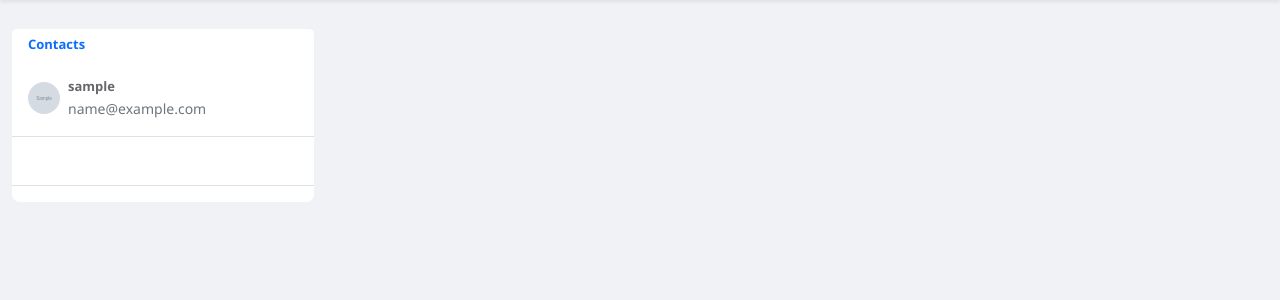
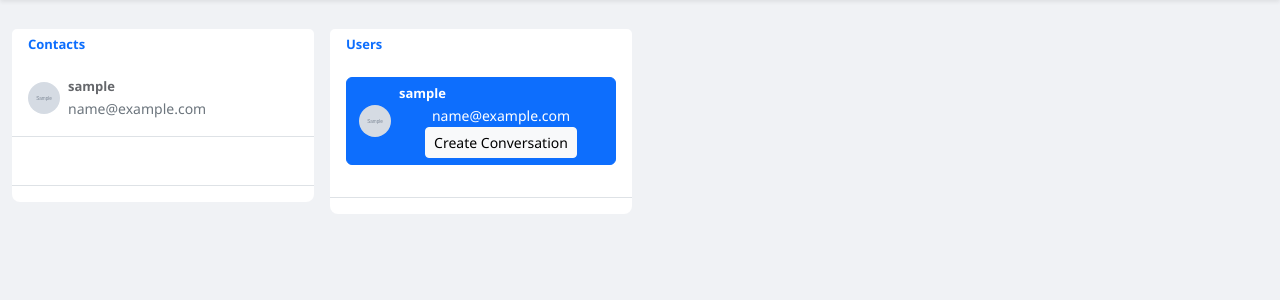
Before and after one commit to Alphonse243/chat_system, a PHP site: page /chat-system/chat-app/src/index.php in a window 1280 px wide. Shown: the part 57-357 px from the top of the page. Run offline with PHP 8.4, Linux system fonts and the light colour scheme; the visitor is signed in with stand-in values (Sample User, id 1); tables that the repository leaves empty hold one stand-in row (values such as "Sample post"); grey boxes marked "Sample" are stand-in pictures.

Commit message:
Implement private conversation creation and messaging functionality; add Message model and update User model for conversation management

```diff
--- a/chat-app/src/index.php
+++ b/chat-app/src/index.php
@@ -7,13 +7,15 @@ if (!isset($_SESSION['user_id'])) {
 
 require_once __DIR__ .'/../backend/config/database.php';
 require_once __DIR__ . '/models/User.php';
-
+require_once __DIR__ . '/models/Message.php';
 use ChatApp\Models\User;
 use ChatApp\Controllers\NavigationController;
+use ChatApp\Models\Message;
 
 // Récupérer les informations de l'utilisateur
 $db = Database::getInstance()->getConnection();
-$userModel = new User($db); // Pass the database connection to the User model
+$userModel = new User($db);
+$messageModel = new Message($db); // Instantiate the Message model
 $currentUser = $userModel->getById($_SESSION['user_id']);
 $getConversations = $userModel->getConversations($_SESSION['user_id']);
 
@@ -21,6 +23,21 @@ if (!$currentUser) {
     session_destroy();
     header('Location: login.php');
     exit;
+}
+
+if ($_SERVER["REQUEST_METHOD"] == "POST") {
+    $recipientId = $_POST['recipient_id'];
+
+    // Create a private conversation
+    $conversationId = $userModel->createPrivateConversation($_SESSION['user_id'], $recipientId);
+
+    // Send a default message
+    $messageContent = "Hello, this is the first message!";
+    $messageModel->create($_SESSION['user_id'], $conversationId, $messageContent);
+
+    // Redirect to the conversation page
+    header("Location: conversation.php?conversationId=" . $conversationId);
+    exit();
 }
 ?>
 <!DOCTYPE html>
@@ -80,7 +97,35 @@ if (!$currentUser) {
                                     <?php
                                 }
                             ?>
-
+                        </ul>
+                    </div>
+                </div>
+            </div>
+            <div class="col-md-3">
+                <div class="card rounded-3 border-0">
+                    <div class="card-header bg-white border-0">
+                        <h5 class="mb-0 text-primary fw-bold" data-i18n="contacts">Users</h5>
+                    </div>
+                    <div class="card-body p-0">
+                        <ul id="online-users" class="list-group list-group-flush current-user mb-3 p-3 border-bottom">
+                            <!-- La liste des utilisateur  sera générée dynamiquement -->
+                            <?php
+                                $users = $userModel->getAllUsers();
+                                foreach($users as $user){
+                                    ?>
+                                        <div class=" btn btn-primary d-flex align-items-center mb-3">
+                                            <img src="<?= htmlspecialchars($user['avatar_url'] ?? 'https://ui-avatars.com/api/?name=' . urlencode($user['username'])) ?>"
+                                                class="avatar me-2"
+                                                alt="<?= htmlspecialchars($user['username']) ?>">
+                                            <div>
+                                                <div class="fw-bold text-white d-flex "><?= $user['username'] ?>  </div>
+                                                <small class=" text-white  "><?= $user['email'] ?></small>
+                                                <a href="create_conversation.php?user_id=<?= htmlspecialchars($user['id']) ?>" class="btn btn-sm btn-light">Create Conversation</a>
+                                            </div>
+                                        </div>
+                                    <?php
+                                }
+                            ?>
                         </ul>
                     </div>
                 </div>
@@ -88,10 +133,10 @@ if (!$currentUser) {
         </div>
     </div>
     <!-- Scripts -->
-    <script src="js/jquery-2.2.4.min.js"></script>
-    <script src="js/bootstrap.bundle.min.js"></script>
     <script src="https://cdnjs.cloudflare.com/ajax/libs/font-awesome/6.4.2/js/all.min.js"></script>
     <script type="module" src="js/app.js"></script>
     <script type="module" src="js/languageManager.js"></script>
+    <script src="js/bootstrap.bundle.min.js"></script>
+    <script src="js/jquery-2.2.4.min.js"></script>
 </body>
 </html>
--- a/chat-app/src/models/Conversation.php
+++ b/chat-app/src/models/Conversation.php
@@ -1,15 +1,29 @@
 <?php
 
 namespace ChatApp\Models;
+require_once __DIR__ . '/BaseModel.php';
+require_once __DIR__ . '/Conversation.php';
+require_once __DIR__ . '/Message.php';
+require_once __DIR__ . '/User.php';
+
+use ChatApp\Models\Conversation;
+use ChatApp\Models\Message;
+use ChatApp\Models\User;
 
 /**
  * Modèle de gestion des conversations
  * Gère les conversations privées et de groupe
  */
-class Conversation extends BaseModel {
+
+/**
+ * Modèle de gestion des conversations
+ * Gère les conversations privées et de groupe
+ */
+class Conversation extends BaseModel
+{
     protected $table = 'conversations';
     protected $primaryKey = 'id';
-    public $timestamps = false;
+    public $timestamps = true;
 
     public function __construct($db) {
         parent::__construct($db, $this->table);
@@ -17,15 +31,14 @@ class Conversation extends BaseModel {
 
     /**
      * Crée une nouvelle conversation
-     * @param string|null $name Nom de la conversation (peut être null)
-     * @param string $type Type de la conversation (private, group, etc.)
+     * @param array $data Données de la conversation
      * @return bool Succès de la création
      */
-    public function create(?string $name, string $type)
+    public function create(array $data)
     {
         $sql = "INSERT INTO {$this->table} (name, type) VALUES (?, ?)";
         $stmt = $this->conn->prepare($sql);
-        $stmt->bind_param("ss", $name, $type);
+        $stmt->bind_param("ss", $data['name'], $data['type']);
         return $stmt->execute();
     }
 
--- a/chat-app/src/models/Message.php
+++ b/chat-app/src/models/Message.php
@@ -12,6 +12,10 @@ class Message extends BaseModel {
     protected $table = 'messages';
     public $timestamps = false;
 
+    public function __construct($db) {
+        parent::__construct($db, $this->table);
+    }
+
     /**
      * Crée un nouveau message dans la conversation
      * @param int $senderId ID de l'expéditeur
@@ -21,15 +25,20 @@ class Message extends BaseModel {
      * @param string|null $fileUrl URL du fichier si le type n'est pas 'text'
      * @return bool Succès de la création
      */
-    public function create(int $senderId, int $conversationId, string $content, string $messageType = 'text', string $fileUrl = null)
+    public function create(int $senderId, int $conversationId, string $content, string $messageType = 'text', ?string $fileUrl = null)
     {
-        return static::query()->create([
-            'sender_id' => $senderId,
-            'conversation_id' => $conversationId,
-            'content' => $content,
-            'message_type' => $messageType,
-            'file_url' => $fileUrl,
-        ]);
+        $sql = "INSERT INTO {$this->table} (sender_id, conversation_id, content, message_type, file_url) VALUES (?, ?, ?, ?, ?)";
+        $stmt = $this->conn->prepare($sql);
+        $stmt->bind_param("iissi", $senderId, $conversationId, $content, $messageType, $fileUrl);
+        $result = $stmt->execute();
+
+        if ($result) {
+            $messageId = $this->conn->insert_id;
+            $this->createMessageStatus($messageId, $conversationId);
+            return true;
+        }
+
+        return false;
     }
 
     /**
--- a/chat-app/src/models/User.php
+++ b/chat-app/src/models/User.php
@@ -2,7 +2,10 @@
 
 namespace ChatApp\Models;
 
-require_once __DIR__ . '/BaseModel.php'; // Add this line
+require_once __DIR__ . '/BaseModel.php';
+require_once __DIR__ . '/Conversation.php';
+
+use ChatApp\Models\Conversation;
 
 /**
  * Modèle de gestion des utilisateurs
@@ -147,6 +150,8 @@ class User extends BaseModel
     // Create or get private conversation
     public function createPrivateConversation(int $userId1, int $userId2)
     {
+        $conversationModel = new Conversation($this->conn);
+
         // First check if conversation exists
         $sql = "SELECT c.id FROM conversations c
                 INNER JOIN conversation_participants cp1 ON c.id = cp1.conversation_id
@@ -165,17 +170,17 @@ class User extends BaseModel
         // Create new conversation if doesn't exist
         $this->conn->begin_transaction();
         try {
-            $sql = "INSERT INTO conversations (type) VALUES ('private')";
-            $stmt = $this->conn->prepare($sql);
-            $stmt->execute();
+            // Create conversation
+            $conversationData = [
+                'name' => 'Private Conversation',
+                'type' => 'private'
+            ];
+            $conversationModel->create($conversationData);
             $conversationId = $this->conn->insert_id;
 
-            $sql = "INSERT INTO conversation_participants (conversation_id, user_id) VALUES (?, ?)";
-            $stmt = $this->conn->prepare($sql);
-            $stmt->bind_param("ii", $conversationId, $userId1);
-            $stmt->execute();
-            $stmt->bind_param("ii", $conversationId, $userId2);
-            $stmt->execute();
+            // Add participants
+            $conversationModel->addParticipant($conversationId, $userId1);
+            $conversationModel->addParticipant($conversationId, $userId2);
 
             $this->conn->commit();
             return $conversationId;
@@ -227,6 +232,14 @@ class User extends BaseModel
         return $stmt->get_result()->num_rows > 0;
     }
 
+    public function getAllUsers() {
+        $sql = "SELECT * FROM {$this->table} ORDER BY created_at DESC";
+        $stmt = $this->conn->prepare($sql);
+        $stmt->execute();
+        $result = $stmt->get_result();
+        return $result->fetch_all(MYSQLI_ASSOC);
+    }
+
     protected function handleError($message) {
         error_log($message);
         throw new Exception($message);
```
Also changed, not shown: chat-app/src/create_conversation.php (added, +37 -0 lines).
